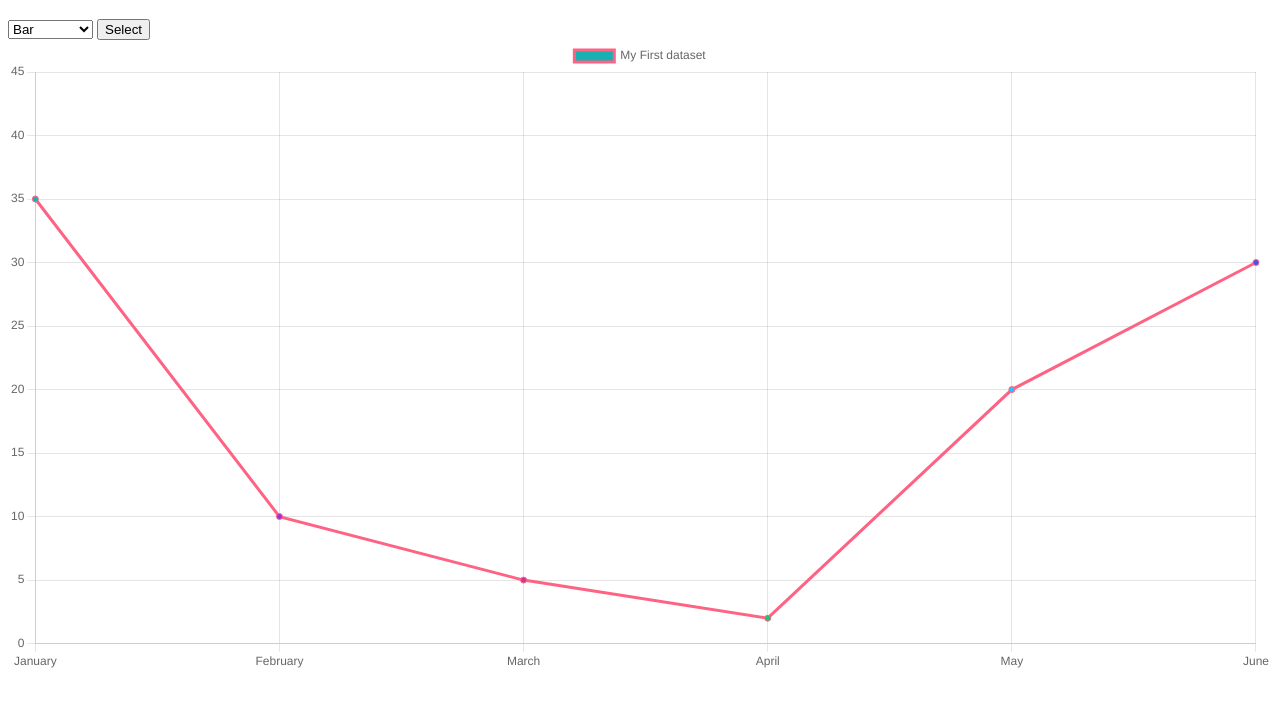
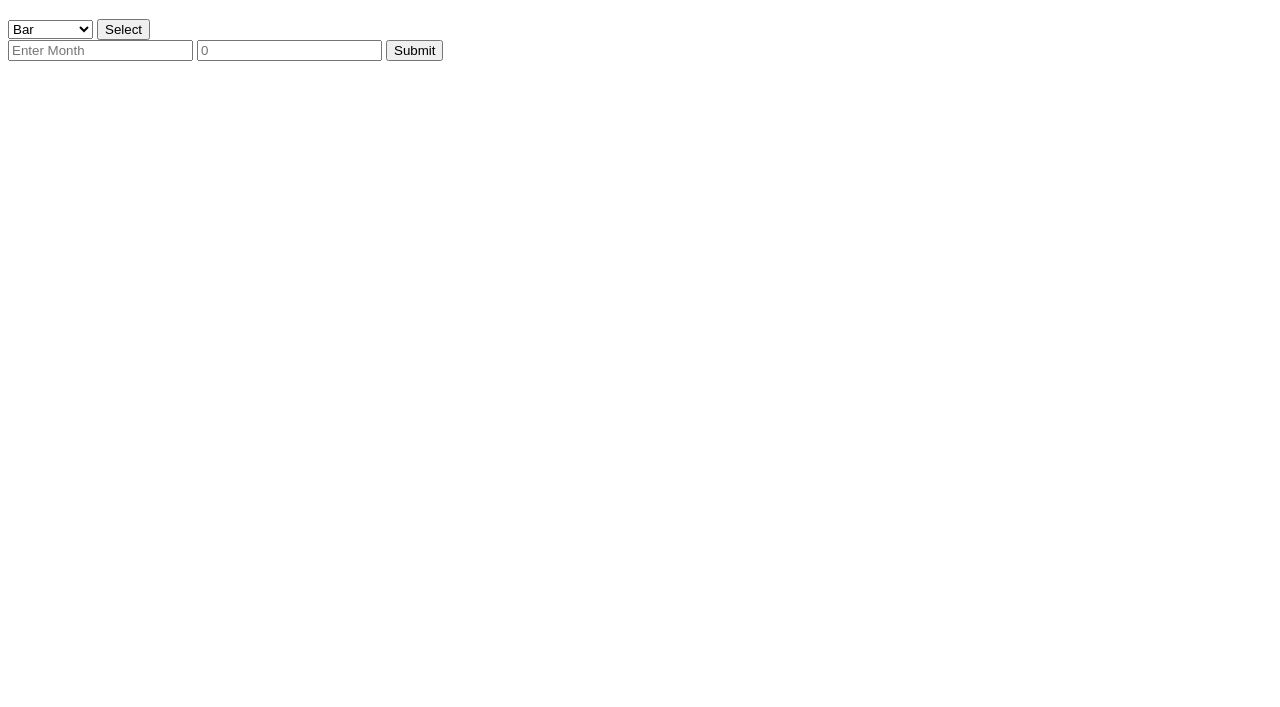
Before and after one commit to R-Saunders/chartJS, a plain HTML site: page index.html in a window 1280 px wide. Shown: the part 61-768 px from the top of the page. Drawn offline with nearby package versions, Linux system fonts and the light colour scheme.

Commit message:
fixed selecting form type dynamically. removed default values to allow user to configure.

```diff
--- a/index.html
+++ b/index.html
@@ -19,6 +19,11 @@
 				<option value="scatter">Scatter</option>
 			</select>
 			<button onclick="clicked()">Select</button>
+			<form onsubmit="submitted(event)" id="myForm">
+				<input type="text" name="month" placeholder="Enter Month" required />
+				<input type="number" name="month_value" placeholder="0" required />
+				<button type="submit">Submit</button>
+			</form>
 			<canvas id="myChart"></canvas>
 		</div>
 		<script src="script.js"></script>
--- a/script.js
+++ b/script.js
@@ -1,4 +1,18 @@
 'use strict'
+
+let labels = [];
+
+let values = [];
+
+let myChart;
+
+const clicked = () => {
+
+  let chartType = document.getElementById("chart-type").value;
+
+  if(myChart){
+    myChart.destroy();
+  }
 
 function getColors() {
   let red = Math.floor(Math.random()*255);
@@ -9,49 +23,38 @@ function getColors() {
 
 let colors = [];
 
-const labels = [
-  'January',
-  'February',
-  'March',
-  'April',
-  'May',
-  'June',
-];
-
 for (let i = 0; i < labels.length; i++) {
   colors.push(getColors());
 }
 
-const data = {
+let data = {
   labels: labels,
   datasets: [{
     label: 'My First dataset',
     backgroundColor: colors,
     borderColor: 'rgb(255, 99, 132)',
-    data: [35, 10, 5, 2, 20, 30, 45],
+    data: values,
   }]
 };
 
 let typz = 'line';
 
 const config = {
-  type: typz,
+  type: chartType,
   data: data,
   options: {}
 };
 
-const clicked = () => {
-  let chartType = document.getElementById("chart-type").value;
   typz = chartType;
-  config.type = `${typz}`;
-  console.log(typz);
-  let grapharea = document.getElementById("myChart").getContext("2d");
-  let myChart = new Chart(grapharea, {type: typz, data: data, option: {}});
-  myChart.destroy();
-  myChart = new Chart(grapharea, { type: typz, data:data,options:{}})
+
+  myChart = new Chart(document.getElementById('myChart'),config);
 }
 
-const myChart = new Chart(
-  document.getElementById('myChart'),
-  config
-);
+function submitted(event) {
+  event.preventDefault();
+  let month = event.target.month.value;
+  let monthValue = event.target.month_value.value;
+  labels.push(month);
+  values.push(parseInt(monthValue));
+  document.getElementById("myForm").reset();
+}
```
